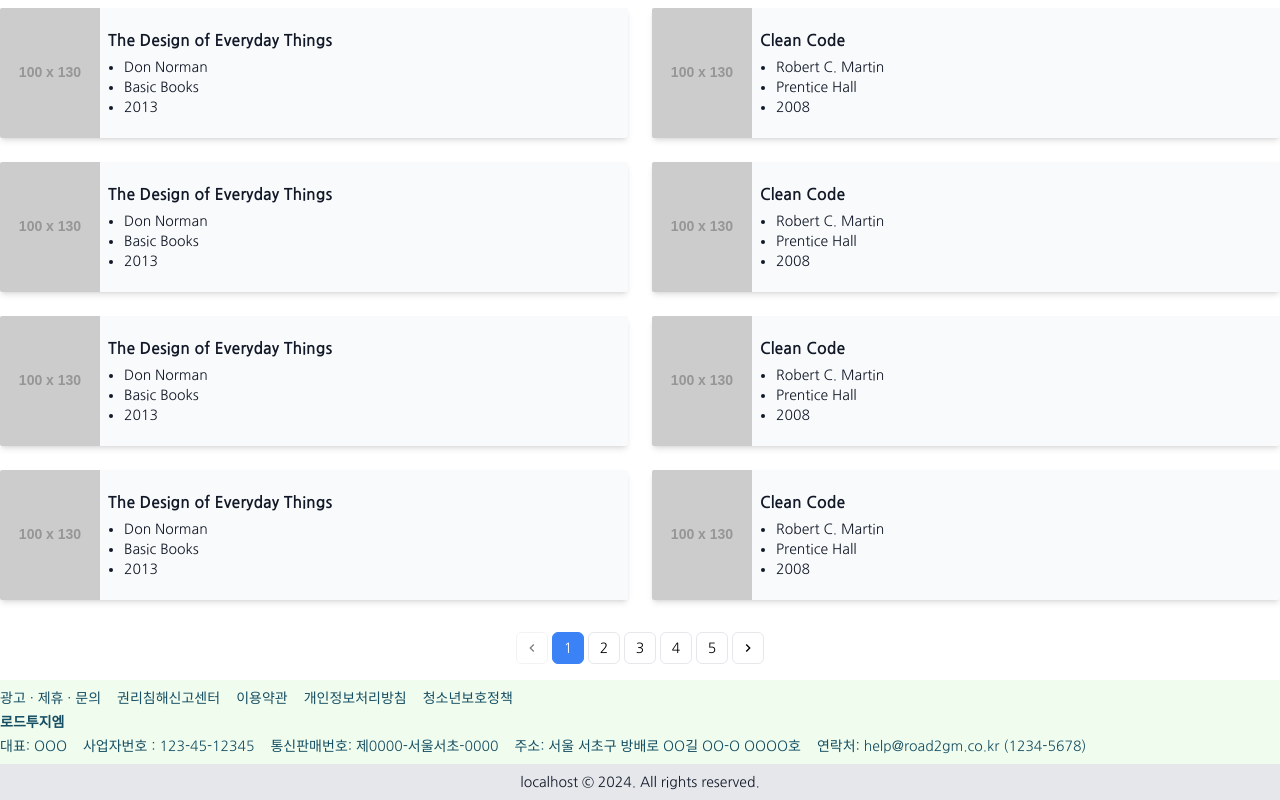
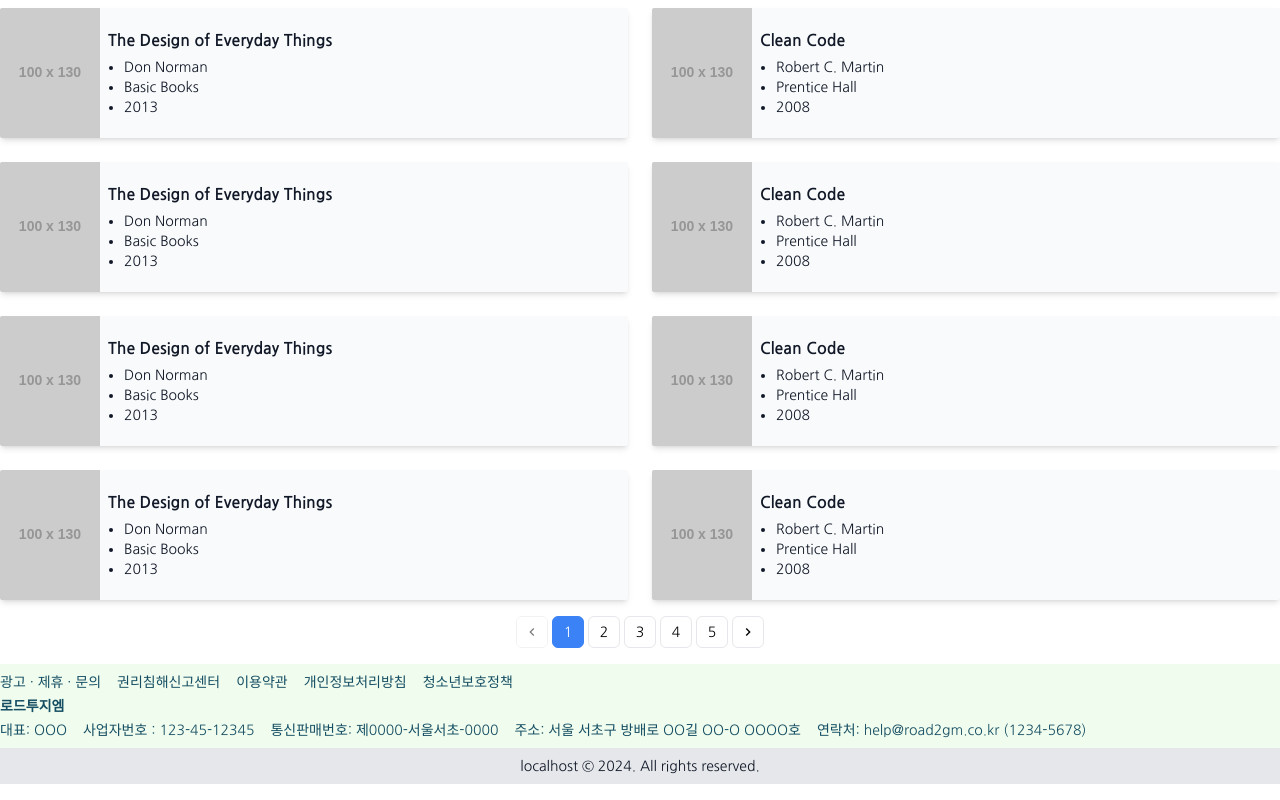
Before and after one commit to mairoo/road2gm-react, a React app: page /book in a window 1280 px wide. Shown: the part 1020-1820 px from the top of the page. Built offline with nearby package versions, Linux system fonts and the light colour scheme.

Commit message:
pagination

```diff
--- a/src/pages/book/index.tsx
+++ b/src/pages/book/index.tsx
@@ -105,7 +105,7 @@ const BookPage = () => {
               </div>
           ))}
         </div>
-        <div className="flex items-center justify-center w-full px-2 py-4">
+        <div className="flex items-center justify-center w-full px-2 mb-4">
           <nav className="flex items-center gap-1 text-sm">
             <button
                 onClick={() => setCurrentPage(prev => Math.max(1, prev - 1))}
@@ -119,7 +119,7 @@ const BookPage = () => {
                 <button
                     key={number}
                     onClick={() => setCurrentPage(number)}
-                    className={`h-8 w-8 flex items-center justify-center rounded-md border
+                    className={`h-8 min-w-8 px-0.5 flex items-center justify-center rounded-md border
               ${currentPage === number
                         ? 'bg-blue-500 text-white border-blue-500'
                         : 'hover:bg-gray-100'
```
